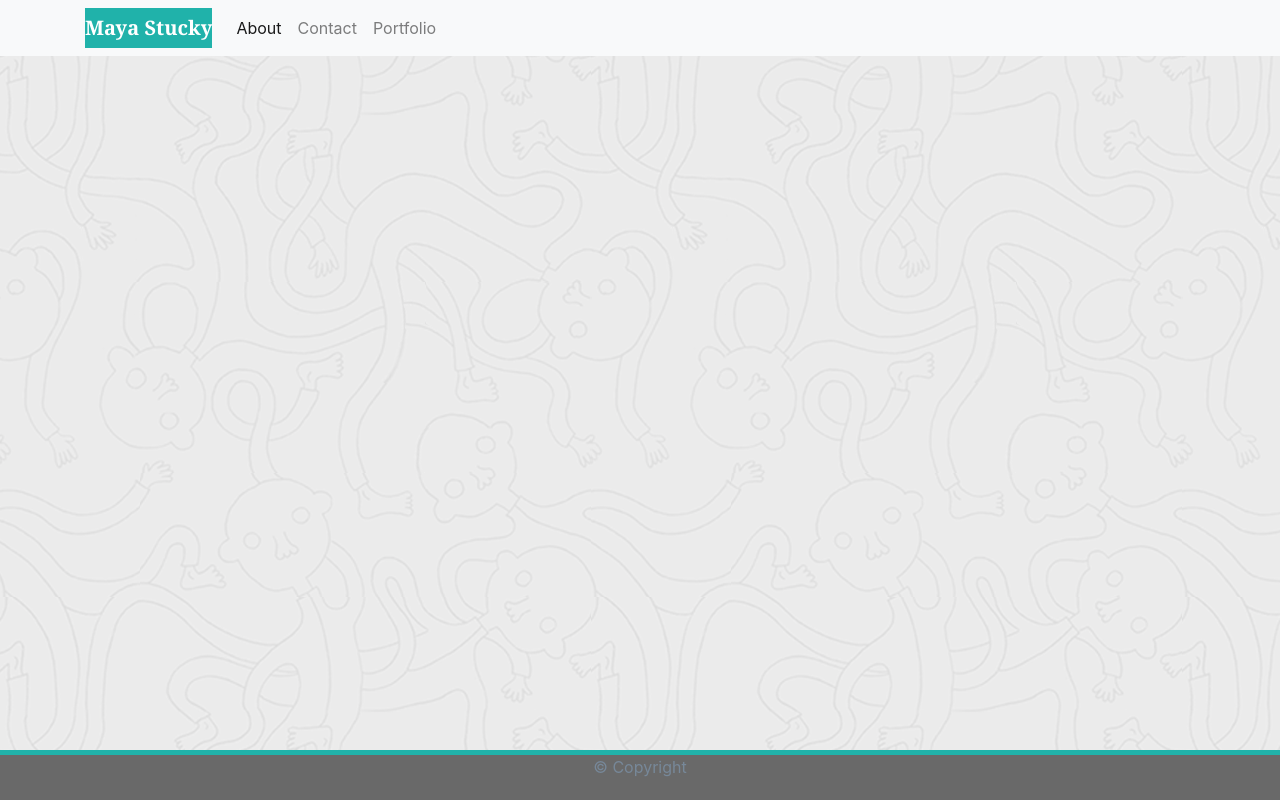
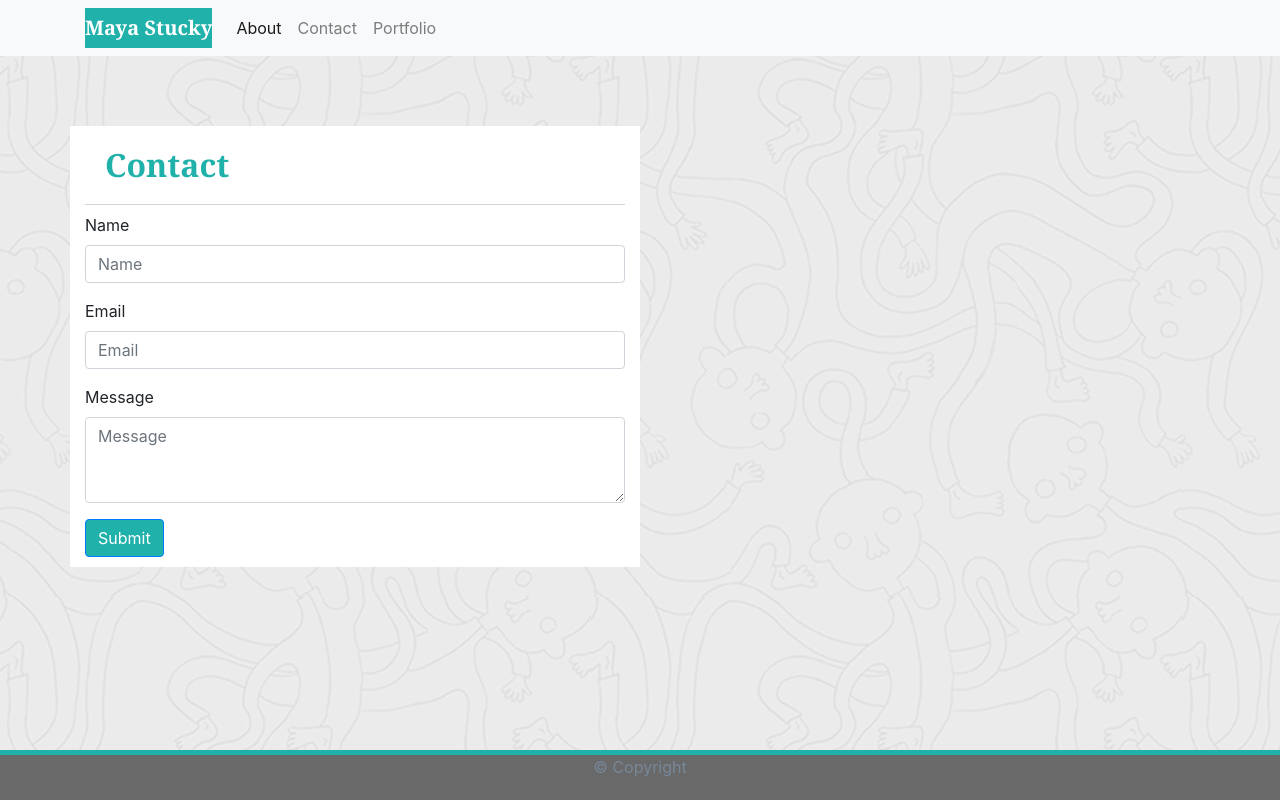
Before and after one commit to mayastucky/homework2-bootstrap-css, a plain HTML site: page contact.html in a window 1280 px wide. Drawn offline with nearby package versions, Linux system fonts and the light colour scheme.

Commit message:
added contact form and changed button color

```diff
--- a/contact.html
+++ b/contact.html
@@ -67,6 +67,44 @@
       </nav>
     </div>
 
+<!-- Creates white container with web page title -->
+    <main>
+      <div class = "container">
+        <div class = "row">
+          <div class = "col-sm-6" id = "whiteborder">
+            <div class = "row">
+              <div class = "col">
+              <h2>Contact</h2>
+
+              <!-- Bootstrap form with Name, Email, Message, and Submit sections -->
+              <form>
+                <div class="form-group">
+                  <label for="formGroupExampleInput">Name</label>
+                  <input type="text" class="form-control" id="formGroupExampleInput" placeholder="Name">
+                </div>
+                <div class="form-group">
+                  <label for="exampleInputEmail1">Email</label>
+                  <input type="email" class="form-control" id="exampleInputEmail1" aria-describedby="emailHelp" placeholder="Email">
+                </div>
+                <div class="form-group">
+                  <label for="exampleFormControlTextarea1">Message</label>
+                  <textarea class="form-control" id="exampleFormControlTextarea1" rows="3" placeholder="Message"></textarea>
+                </div>
+                <button type="submit" class="btn btn-primary">Submit</button>
+              </form>
+
+              </div>
+            </div>
+          </div>
+        </div>
+      </div>
+
+
+
+
+    </main>
+
+
     <!-- Footer with copyright information  -->
     <footer>
         <p>&#169 Copyright</p>
--- a/style.css
+++ b/style.css
@@ -38,6 +38,7 @@ main {
 /* White container for content */
 #whiteborder {
   background-color: white;
+  padding-bottom: 10px;
 }
 
 /* Background Image */
@@ -51,13 +52,12 @@ h2 {
   font-family: Georgia, "Times New Roman", Times, serif;
   font-weight: bold;
   padding: 20px;
-  border-bottom: 1px solid lightslategray;
+  border-bottom: 1px solid lightgrey;
 }
 
 /* Margin for kitten pic in portfolio */
 .portfolio-kitten1 {
   margin: 30px;
-
 }
 
 /* Margin for Fill Murray pic in portfolio */
@@ -65,3 +65,8 @@ h2 {
   margin: 30px;
   position: relative;
 }
+
+/* Changed color of button */
+.btn-primary {
+  background-color: lightseagreen;
+}
```
